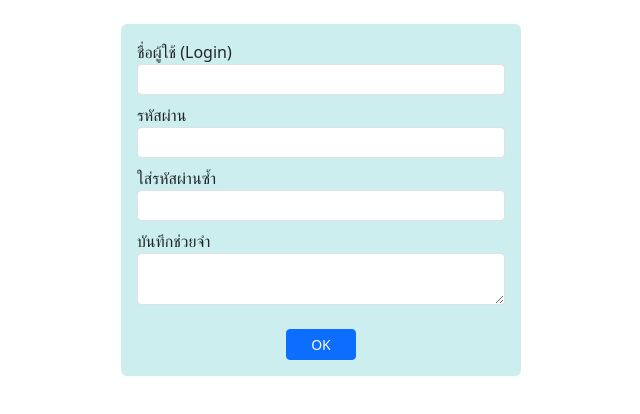
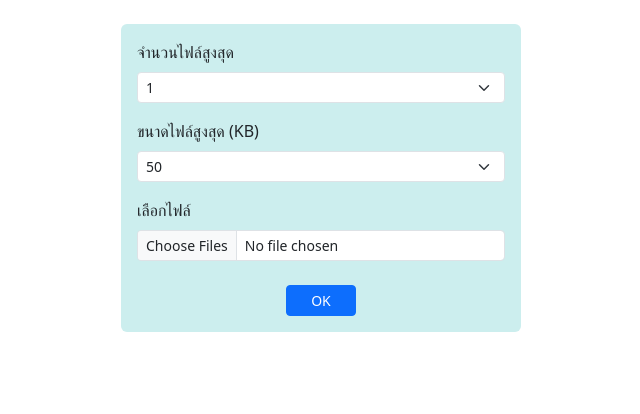
Before and after one commit to jakkaphat2/app1, a React (Create React App) app: page / in a window 1280 px wide. Shown: the top 414 px of the page, without its empty margins (319-959 px from the left). Built offline with nearby package versions, Linux system fonts and the light colour scheme.

Commit message:
SelectFile

```diff
--- a/src/App.js
+++ b/src/App.js
@@ -1,6 +1,6 @@
-import React from 'react'
-import FormText from './form-text'
+import React from "react";
+import FormSelectFile from "./form-select-file";
 
 export default function App() {
-    return <FormText/>
+  return <FormSelectFile />;
 }
--- /dev/null
+++ b/src/form-select-file.js
@@ -0,0 +1,72 @@
+import React from "react";
+
+export default function FormSelectFile() {
+  const inputFile = React.useRef();
+  const selectMaxNumFiles = React.useRef();
+  const selectMaxSize = React.useRef();
+
+  let maxNumfiles = [1, 2, 3, 4, 5];
+  let maxSize = [50, 100, 200, 500, 1000];
+
+  const onClickButton = () => {
+    let maxNumFiles = selectMaxNumFiles.current.value;
+    let maxFileSize = selectMaxSize.current.value;
+
+    if (inputFile.current.files.length > maxNumFiles) {
+      alert(`เลือกได้ไม่เกิน ${maxNumFiles} ไฟล์`);
+      return;
+    }
+
+    for (let f of inputFile.current.files) {
+      if (f.size > maxFileSize * 1000) {
+        alert(`ขนาดไฟล์ต้องไม่เกิน ${maxFileSize} KB`);
+        return;
+      }
+    }
+
+    alert("Files OK");
+  };
+
+  return (
+    <div className="mt-4 mx-auto p-3 rounded"
+    style={{ width: "400px", background: "#cee" }}>
+      <form>
+        <div className="form-group mb-3">
+          <label htmlFor="maxNumFiles" className="form-label">จำนวนไฟล์สูงสุด</label>
+          <select id="maxNumFiles" className="form-select form-select-sm" ref={selectMaxNumFiles}>
+        {
+            maxNumfiles.map((i) => {
+              return (
+                <option key={i} value={i}> {i}</option>
+              );
+            })}
+          </select>
+        </div>
+
+        <div className="form-group mb-3">
+          <label htmlFor="maxFileSize" className="form-label">ขนาดไฟล์สูงสุด (KB)</label>
+          <select id="maxFileSize" className="form-select form-select-sm" ref={selectMaxSize}>
+            {
+            maxSize.map(i => {
+              return (
+                <option key={i} value={i}>{i}</option>
+              );
+            })}
+          </select>
+        </div>
+
+        <div className="form-group mb-3">
+          <label htmlFor="file" className="form-label">เลือกไฟล์</label>
+          <input type="file" id="file" accept="image/*"
+            className="form-control form-control-sm" ref={inputFile} multiple/>
+        </div>
+
+        <div className="text-center mt-4">
+          <button type="button" className="btn btn-sm btn-primary px-4"
+            onClick={onClickButton}> OK
+          </button>
+        </div>
+      </form>
+    </div>
+  );
+}
```
